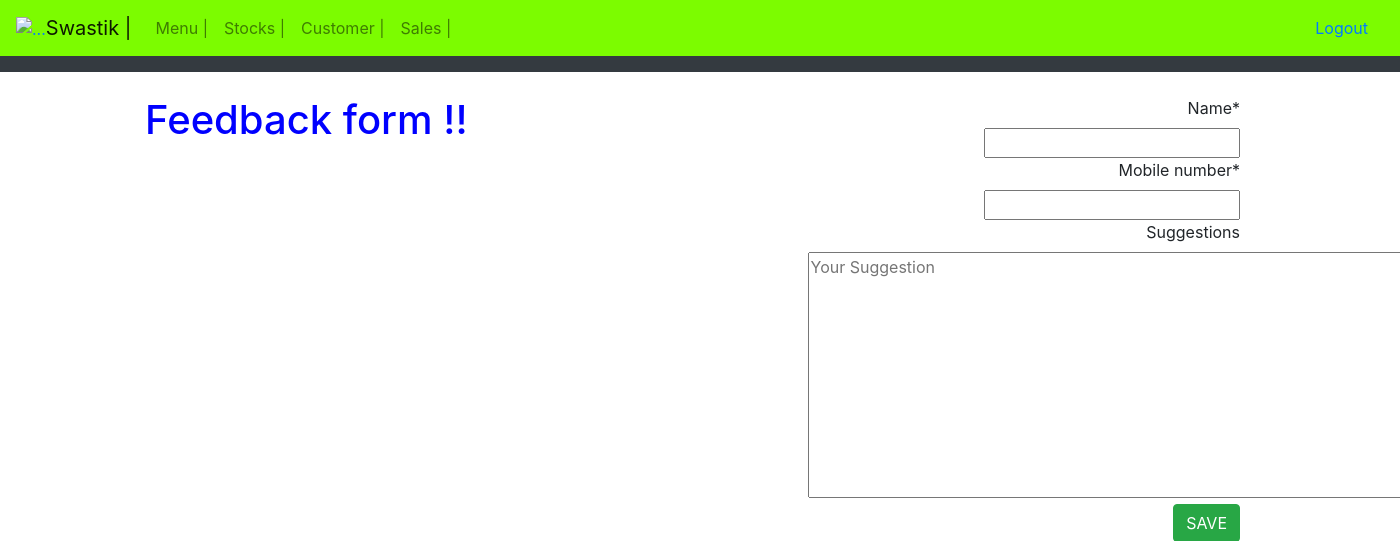
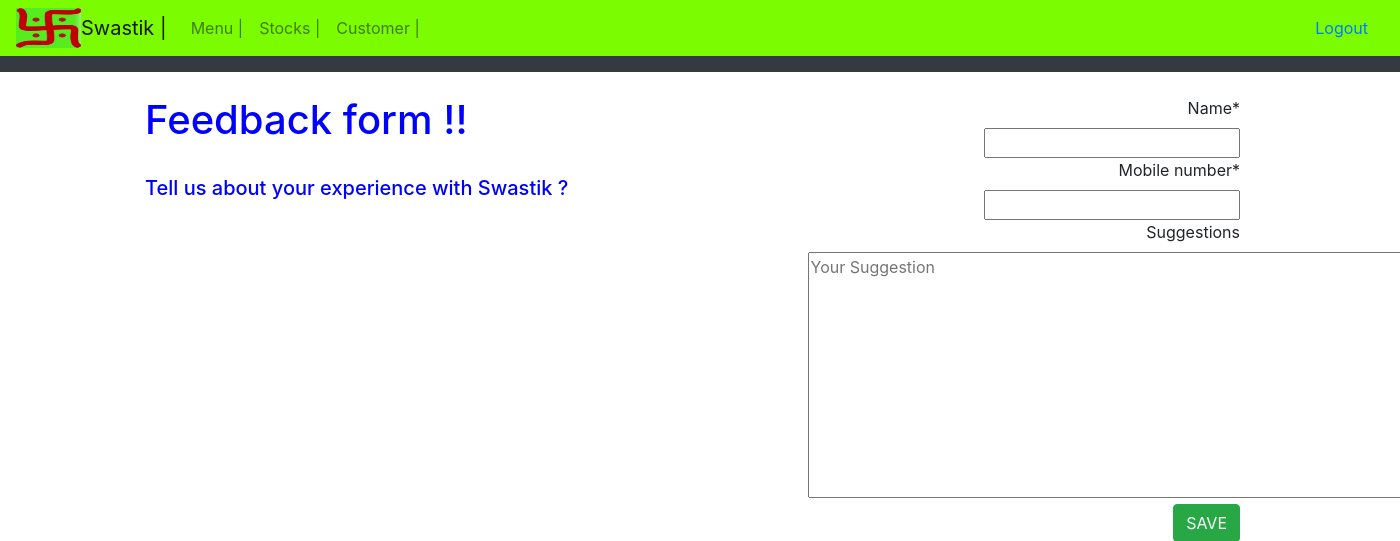
Before and after one commit to vlehra/djangoproject, a Django app: page / in a window 1400 px wide; the page is wider, and only the part inside the window is pictured. Shown: the top 541 px of that part. Run offline with Django 3.2, Linux system fonts and the light colour scheme; a user stored in the database is signed in; data comes from the database, SQL or seed files in the repository; both versions use the stored data as it was after the commit; some libraries are stand-ins or nearby versions.

Commit message:
swastik v1.00

```diff
--- a/frame/views.py
+++ b/frame/views.py
@@ -1,14 +1,16 @@
 from django.shortcuts import render,redirect
-from django.http import HttpResponse
+from django.contrib.auth.decorators import login_required
 from products.forms import RawFeedbackForm
 from .models import Feedback
 
+@login_required
 
 def home_view(request, *args, **kwargs):
 	ob = Feedback.objects.all()
 	if request.method == 'POST':
 
 		form =RawFeedbackForm(request.POST)
+
 		if form.is_valid():
 			form.save()
 			return redirect('home')
--- a/templates/accounts/login.html
+++ b/templates/accounts/login.html
@@ -4,7 +4,7 @@
 {% block content %}
 <center>
 <h1>Login !!</h1>
-
+<p>**Only authorized person allowed</p>
 <br/>
 {{ error }}
 <br/>
--- a/templates/home.html
+++ b/templates/home.html
@@ -9,8 +9,8 @@
       <div class="row">
         <div style="color: blue">
 
-            <h1>Feedback form !!</h1>
-
+            <h1>Feedback form !!</h1><br/>
+            <h5>Tell us about your experience with Swastik ?</h5>
 
           </div>
         </div>
--- a/templates/navbar.html
+++ b/templates/navbar.html
@@ -2,7 +2,7 @@
 
 <nav class="navbar navbar-expand-lg navbar-light" style="background-color: #7CFC00;">
 
-  <a href="{% url 'home' %}"><img src="" class="navbar-img" alt="..." height="40" width="65" float= "left" background= "mr-auto"></a>
+  <a href="{% url 'home' %}"><img src="{% static 'images/greenswastika1.jpg' %}" class="navbar-img" alt="..." height="40" width="65" float= "left" background= "mr-auto"></a>
   <a class="navbar-brand" href="{% url 'home' %}">Swastik |</a>
 
   <button class="navbar-toggler" type="button" data-toggle="collapse" data-target="#navbarSupportedContent" aria-controls="navbarSupportedContent" aria-expanded="false" aria-label="Toggle navigation">
@@ -28,12 +28,7 @@
 
       </li>
 
-     <li>
-        <a class="nav-link" href="#">Sales |</a>
 
-
-
-      </li>
 
 
 
```
Also changed, not shown: db1.sqlite3, static/images/greenswastika1.jpg (added).
